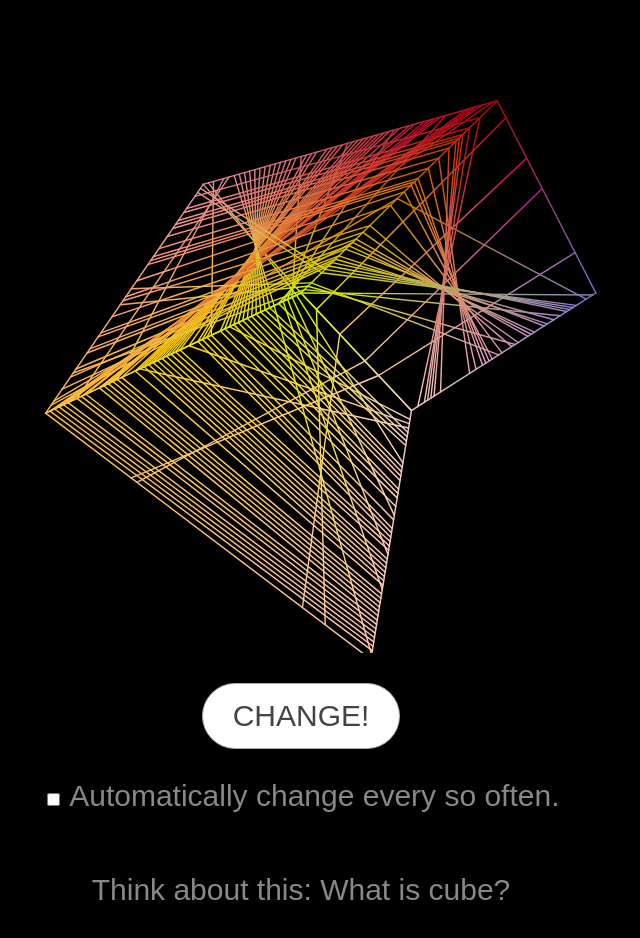
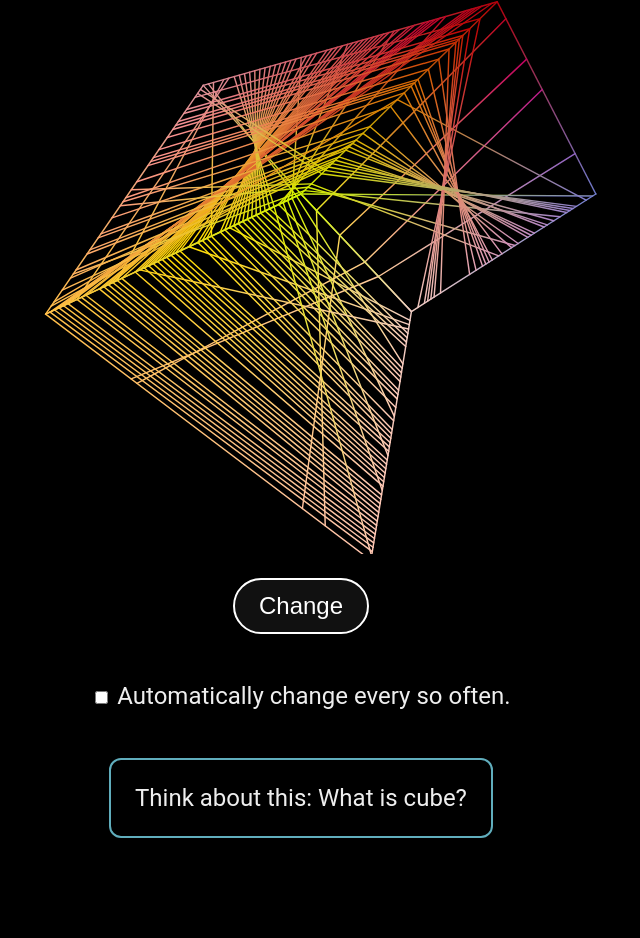
Before and after one commit to jimkang/slopcube, a website: page index.html in a window 1280 px wide. Shown: the part 202-1140 px from the top of the page, without its empty margins (339-979 px from the left). After the commit the page ends 1112 px from the top, so only its background shows below. Drawn offline with Linux system fonts and the light colour scheme; a web font is replaced by a local one.

Commit message:
Chill down the UI.

```diff
--- a/app.css
+++ b/app.css
@@ -1,6 +1,6 @@
 body {
-  font-size: 30px;
-  font-family: mr-eaves-sans, sans-serif;
+  font-size: 24px;
+  font-family: Ubuntu, roboto, noto, segoe ui, arial, -apple-system, BlinkMacSystemFont, avenir next, avenir, helvetica neue, helvetica, sans-serif;
   color: #666;
   background-color: #fff;
   margin-bottom: 2em;
@@ -11,7 +11,7 @@ body {
 }
 
 .dark {
-  color: #888;
+  color: #eee;
   background-color: black;
   transition: 3s background-color;
 }
@@ -74,21 +74,22 @@ p {
 }
 
 button {
-  text-transform: uppercase;
-  color: #444;
+  /*! text-transform: uppercase; */
+  color: #fff;
   font-size: 1em;
   cursor: pointer;
-  background-color: white;
+  background-color: #111;
   padding-top: 0.5em;
   border-radius: 1.2em;
-  border-width: 1px;
-  border-color: #aaa;
+  border-width: 2px;
+  border-color: #fff;
   border-style: solid;
   min-width: 44px;
   /*! box-shadow: #444 0 0 4px; */
   padding-bottom: 0.5em;
   padding-left: 1em;
   padding-right: 1em;
+  margin-bottom: 1em;
 }
 
 .click-target {
@@ -130,10 +131,10 @@ button {
 }
 
 @keyframes rainbow-dimmer {
-  0% { stroke: hsla(120.00, 75%, 60.00%, 0.8) }
-  25% { stroke: hsla(166.92, 75%, 61.37%, 0.8) }
-  50% { stroke: hsla(189.88, 75%, 70.00%, 0.8) }
-  75% { stroke: hsla(192.47, 75%, 70.00%, 0.8) }
+  0% { border-color: hsla(120.00, 75%, 60.00%, 0.8) }
+  25% { border-color: hsla(166.92, 75%, 61.37%, 0.8) }
+  50% { border-color: hsla(189.88, 75%, 70.00%, 0.8) }
+  75% { border-color: hsla(192.47, 75%, 70.00%, 0.8) }
 }
 
 .rainbow-stop-0 {
@@ -250,6 +251,15 @@ footer {
   display: initial;
 }
 
+#cube-statement {
+  animation: rainbow-dimmer 10s infinite;
+  border-width: 2px;
+  border-style: solid;
+  padding: 1em;
+  margin-top: 1em;
+  border-radius: 0.5em;
+}
+
 @media all and (max-height: 568px) {
   body {
     font-size: 18px;
--- a/index.html
+++ b/index.html
@@ -1,14 +1,13 @@
 <html>
   <head>
     <title>Slop Cube</title>
-    <link rel="stylesheet" href="https://use.typekit.net/lgz5hsk.css" />
     <link rel="stylesheet" href="app.css" />
     <meta charset="utf-8" />
     <meta name="viewport" content="width=device-width, initial-scale=1" />
   </head>
   <body class="dark">
     <pre id="status-message" class="hidden ui"></pre>
-    <h2 class="ui">Spend some time with Slop Cube.</h2>
+    <div class="ui">Spend some time with Slop Cube.</div>
 
     <section id="slop-cubes" class="centered-col">
       <svg width="90vmin" height="90vmin" viewBox="0 0 100 100" id="board">
@@ -25,16 +24,18 @@
 
       <section class="controls ui">
         <div>
-          <button id="refresh-button">Change!</button>
+          <button id="refresh-button">Change</button>
         </div>
         <div>
           <input type="checkbox" id="autoupdate-checkbox" name="autoupdate" />
           <label for="autoupdate">Automatically change every so often.</label>
         </div>
       </section>
+
+      <section id="cube-statement">Think about this: What is cube?</section>
     </section>
 
-    <footer>Think about this: What is cube?</footer>
+    <footer class="ui"></footer>
 
     <script src="index.js"></script>
   </body>
```
